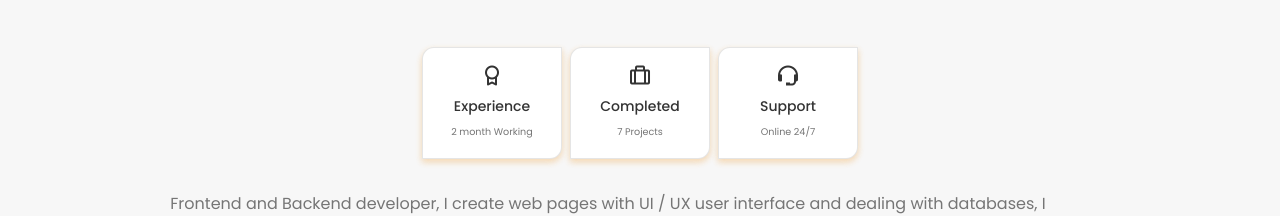
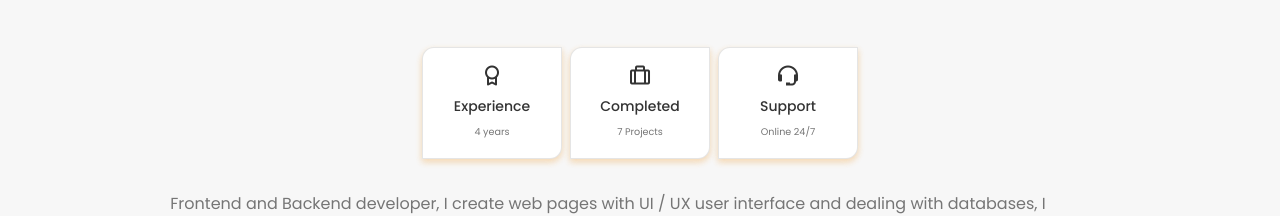
Before and after one commit to Oumbarek-Soufiane/portfolio, a React (Vite) app: page /#/portfolio in a window 1280 px wide. Shown: the part 840-1056 px from the top of the page. Built offline with nearby package versions, Linux system fonts and the light colour scheme.

Commit message:
Update Info.jsx

```diff
--- a/src/components/about/Info.jsx
+++ b/src/components/about/Info.jsx
@@ -6,7 +6,7 @@ const Info = () => {
       <div className="about__box ">
         <i class="bx bx-award about__icon "></i>
         <h3 className="about__title ">Experience</h3>
-        <span className="about__subtitle">2 month Working</span>
+        <span className="about__subtitle">4 years </span>
       </div>
 
       <div className="about__box">
```
